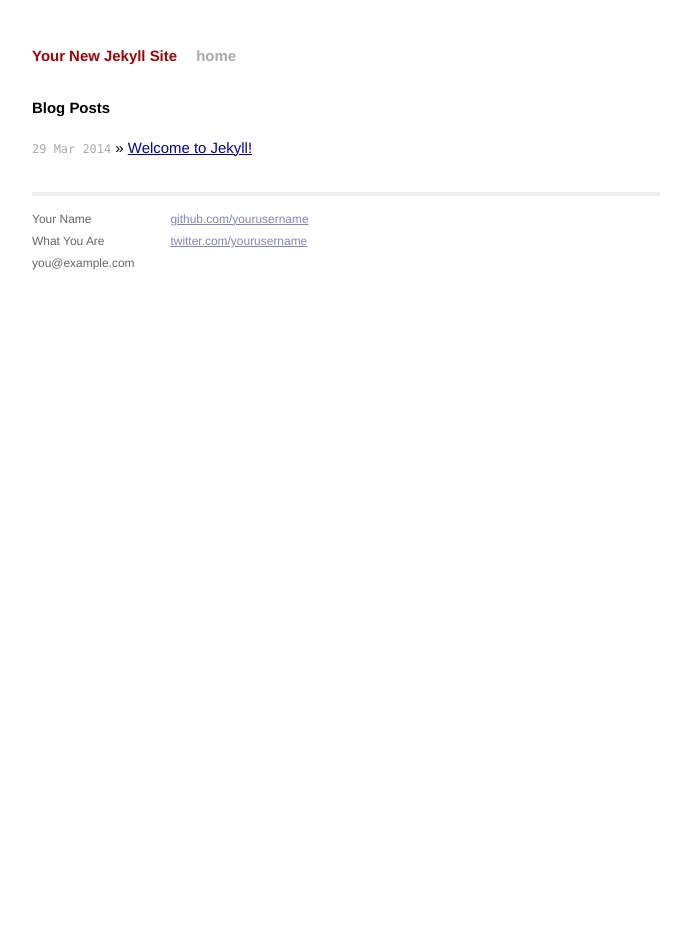
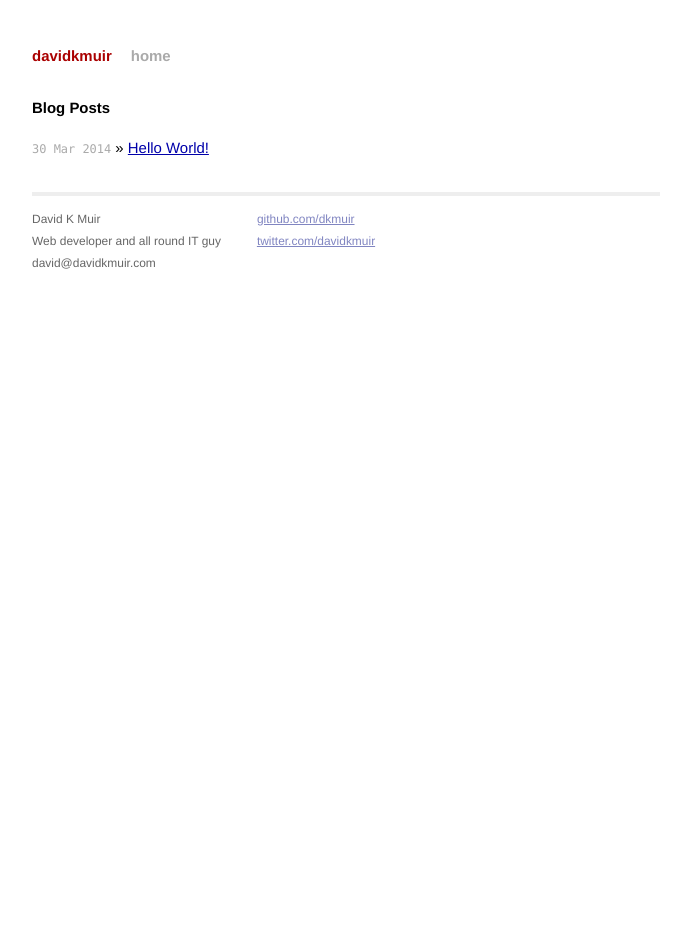
Before and after one commit to dkmuir/davidkmuir.com, a Jekyll site: the page built from index.html, in a window 1280 px wide. Shown: the whole page, without its empty margins (294-985 px from the left). Built offline with Jekyll 4.4.1, drawn with Linux system fonts in a browser that asks for light colours; Markdown is read by kramdown in place of the engine named in the settings.

Commit message:
added first post and updated layout

```diff
--- a/_config.yml
+++ b/_config.yml
@@ -1,3 +1,3 @@
-name: Your New Jekyll Site
+name: davidkmuir
 markdown: redcarpet
 pygments: true
--- a/_layouts/default.html
+++ b/_layouts/default.html
@@ -26,15 +26,15 @@
           <div class="footer">
             <div class="contact">
               <p>
-                Your Name<br />
-                What You Are<br />
-                you@example.com
+                David K Muir<br />
+                Web developer and all round IT guy<br />
+                david@davidkmuir.com
               </p>
             </div>
             <div class="contact">
               <p>
-                <a href="https://github.com/yourusername">github.com/yourusername</a><br />
-                <a href="https://twitter.com/yourusername">twitter.com/yourusername</a><br />
+                <a href="https://github.com/dkmuir">github.com/dkmuir</a><br />
+                <a href="https://twitter.com/davidkmuir">twitter.com/davidkmuir</a><br />
               </p>
             </div>
           </div>
```
Also changed, not shown: _posts/2014-03-29-welcome-to-jekyll.markdown (deleted, +0 -24 lines), _posts/2014-03-30-hello-world.md (added, +8 -0 lines).
